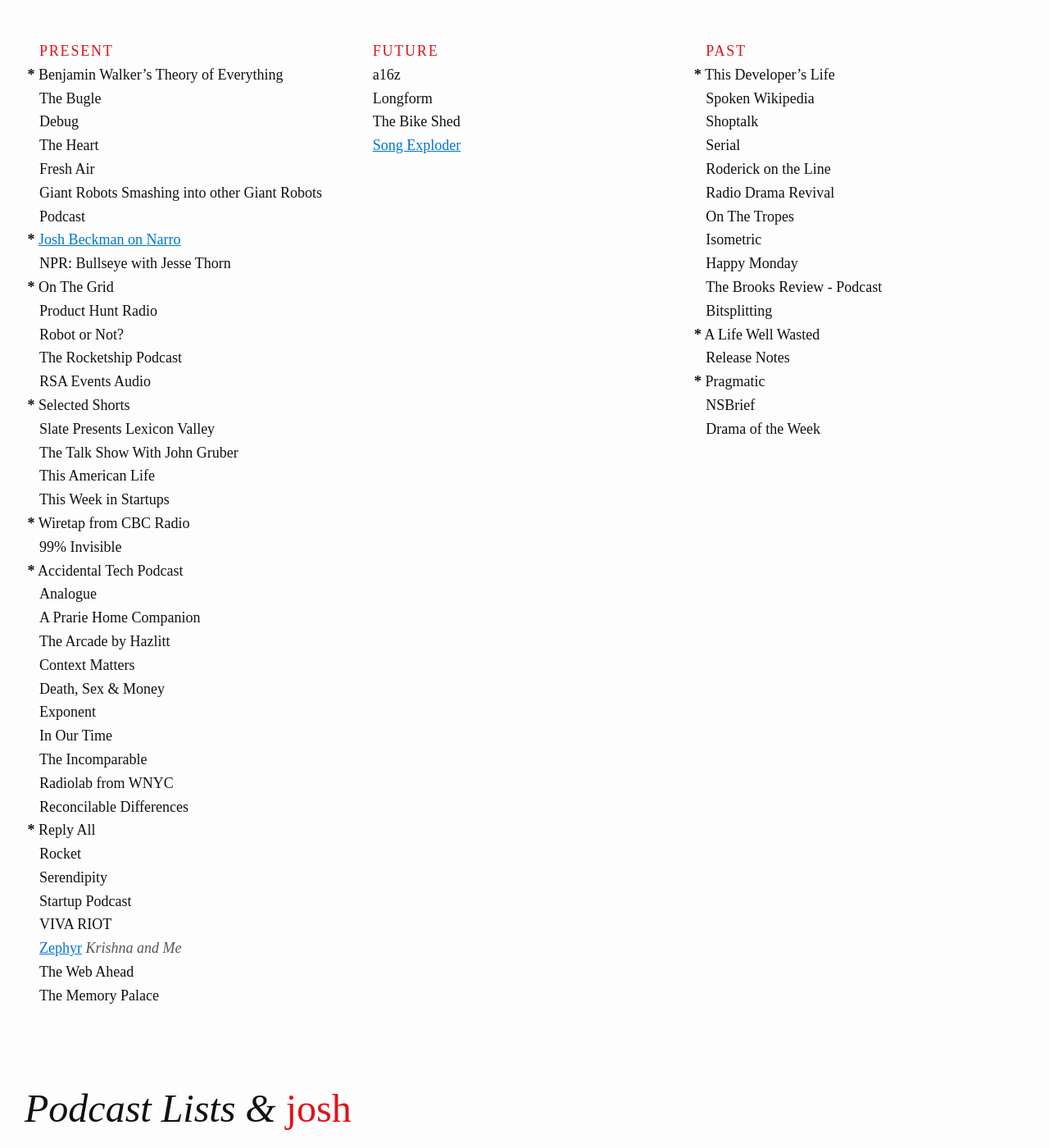
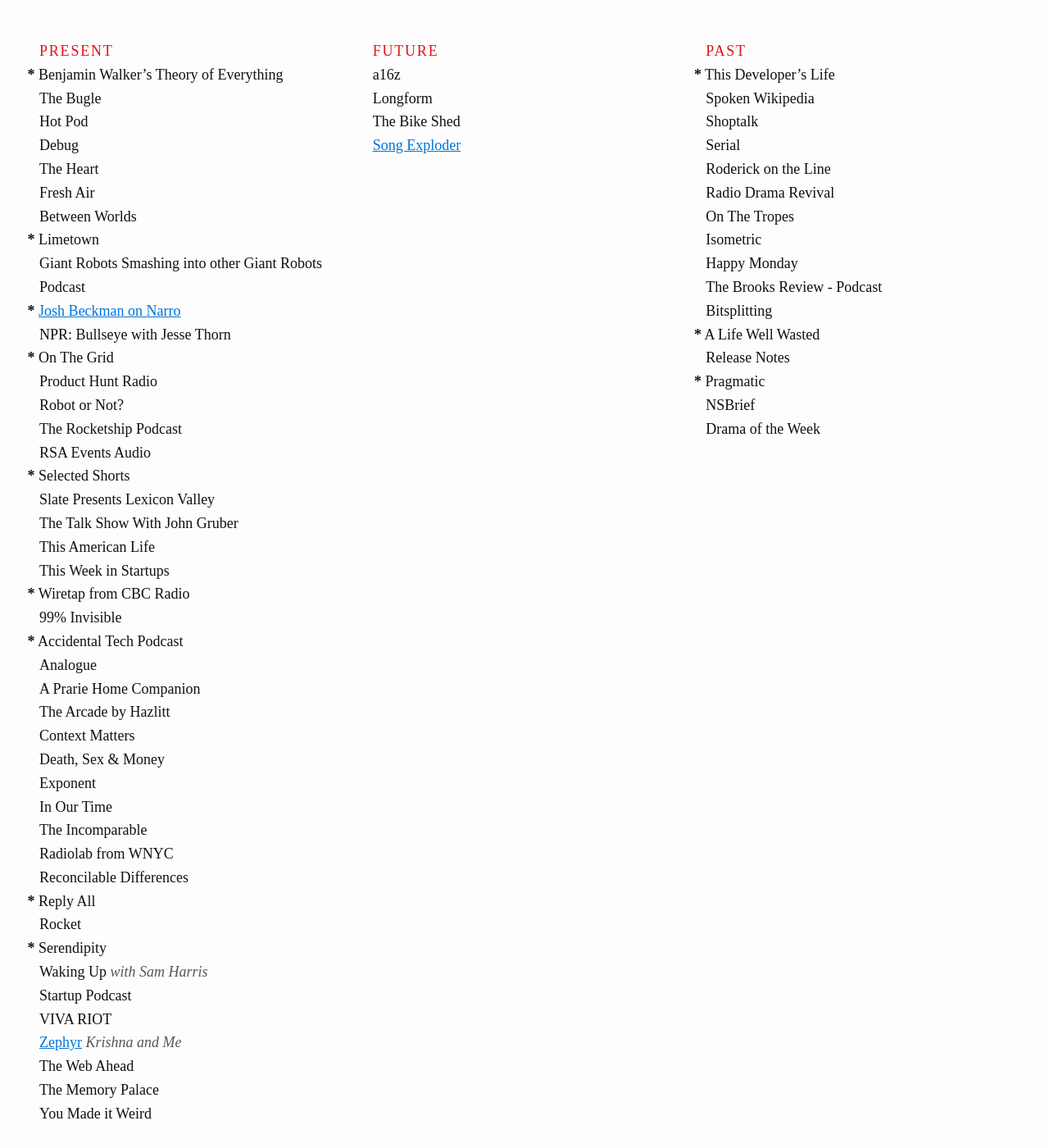
Before and after one commit to joshbeckman/andjosh.github.io, a Jekyll site: the page built from _lists/podcast-lists.md, in a window 1280 px wide and 1400 px high. Shown: the whole window at 82% size. Built offline with Jekyll 4.4.1, drawn with Linux system fonts in a browser that asks for light colours; Markdown is read by kramdown in place of the engine named in the settings.

Commit message:
Update podcast-lists.md

```diff
--- a/_lists/podcast-lists.md
+++ b/_lists/podcast-lists.md
@@ -6,9 +6,12 @@
 
 - __*__ Benjamin Walker's Theory of Everything
 - The Bugle
+- Hot Pod
 - Debug
 - The Heart
 - Fresh Air
+- Between Worlds
+- __*__ Limetown
 - Giant Robots Smashing into other Giant Robots Podcast
 - __*__ [Josh Beckman on Narro](http://narro.co)
 - NPR: Bullseye with Jesse Thorn
@@ -37,12 +40,14 @@
 - Reconcilable Differences
 - __*__ Reply All
 - Rocket
-- Serendipity
+- __*__ Serendipity
+- Waking Up _with Sam Harris_
 - Startup Podcast
 - VIVA RIOT
 - [Zephyr](https://soundcloud.com/zephyrpodcast) _Krishna and Me_
 - The Web Ahead
 - The Memory Palace
+- You Made it Weird
 
 <!--two items:-->
 
```
